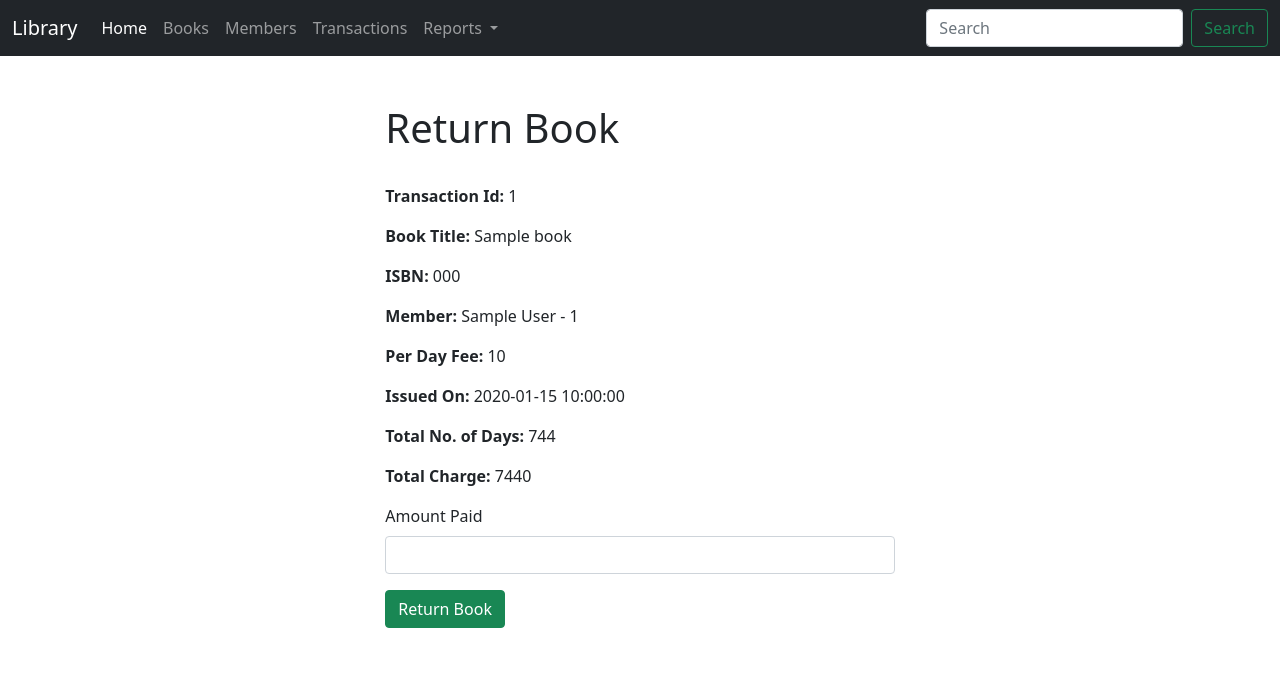
After one commit to tanmaythole/Library_Management_System, a Flask app: page /books/return/1 in a window 1280 px wide. The commit adds this page. Shown: the top 699 px of the page. Run offline with Flask 2, Linux system fonts and the light colour scheme; tables that the repository leaves empty hold one stand-in row (values such as "Sample post").

Commit message:
Return Book functionality created

```diff
--- a/library/routes.py
+++ b/library/routes.py
@@ -205,6 +205,48 @@ def issueBook():
         return redirect('/transactions')
     return render_template('issueBook.html')
 
+@app.route('/books/return/<int:id>', methods=['GET', 'POST'])
+def returnBook(id):
+    transaction = Transactions.query.filter_by(id=id).first()
+
+    if transaction is None:
+        return redirect('/transactions')
+
+    book = Books.query.filter_by(id=transaction.book_id).first()
+    member = Members.query.filter_by(id=transaction.member_id).first()
+
+    total_no_of_days = (datetime.now() - transaction.issued_on).days
+    total_no_of_days = total_no_of_days+1 if total_no_of_days==0 else total_no_of_days
+
+    total_charge = total_no_of_days * transaction.per_day_fee
+
+    if request.method=='POST':
+        form = request.form
+
+        debt = total_charge - int(form['amount_paid'])
+
+        if member.outstanding_debt + debt < 500:
+            transaction.returned_on = datetime.now()
+            transaction.total_charge = total_charge
+            transaction.amount_paid = int(form['amount_paid'])
+            transaction.isClosed = True
+            db.session.commit()
+
+            member.outstanding_debt += debt
+            member.amount_spent = int(form['amount_paid'])
+            db.session.commit()
+
+            book.available_books += 1
+            book.issued_books -= 1
+            db.session.commit()
+
+            return redirect('/transactions')
+        else:
+            print('OutStanding Debt is more than 500')
+
+
+    return render_template("returnBook.html", book=book, transaction=transaction, member=member, params={"total_no_of_days":total_no_of_days, "total_charge":total_charge})
+
 @app.route('/most-popular-books')
 def popularBooks():
     pass
--- /dev/null
+++ b/library/templates/returnBook.html
@@ -0,0 +1,29 @@
+{% extends 'layout.html' %}
+{% block title %}
+    Return Book
+{% endblock %}
+{% block body %}
+    <div class="container col-md-5 py-5">
+        <h1>Return Book</h1>
+
+        <div class="py-4">
+            <p><strong>Transaction Id: </strong> {{ transaction.id }}</p>
+            <p><strong>Book Title: </strong> {{ book.title }}</p>
+            <p><strong>ISBN: </strong> {{ book.isbn }}</p>
+            <p><strong>Member: </strong> {{ member.name }} - {{ member.id }}</p>
+            <p><strong>Per Day Fee: </strong> {{ transaction.per_day_fee }}</p>
+            <p><strong>Issued On: </strong> {{ transaction.issued_on }}</p>
+            <p><strong>Total No. of Days: </strong> {{ params.total_no_of_days }}</p>
+            <p><strong>Total Charge: </strong> {{ params.total_charge }}</p>
+
+            <form action="" method="post">
+                <div class="mb-3">
+                    <label for="amount_paid" class="form-label">Amount Paid</label>
+                    <input type="text" class="form-control" name="amount_paid" id="amount_paid" required>
+                </div>
+
+                <button type="submit" class="btn btn-success">Return Book</button>
+            </form>
+        </div>
+    </div>
+{% endblock %}
--- a/library/templates/transactions.html
+++ b/library/templates/transactions.html
@@ -39,7 +39,7 @@
                             {% if transaction.isClosed==True %}
                                 CLOSED
                             {% else %}
-                                <a href="/books/return/{{ transactions.id }}" class="btn btn-sm btn-danger mx-1">
+                                <a href="/books/return/{{ transaction.id }}" class="btn btn-sm btn-danger mx-1">
                                     Return
                                 </a>
                             {% endif %}
```
